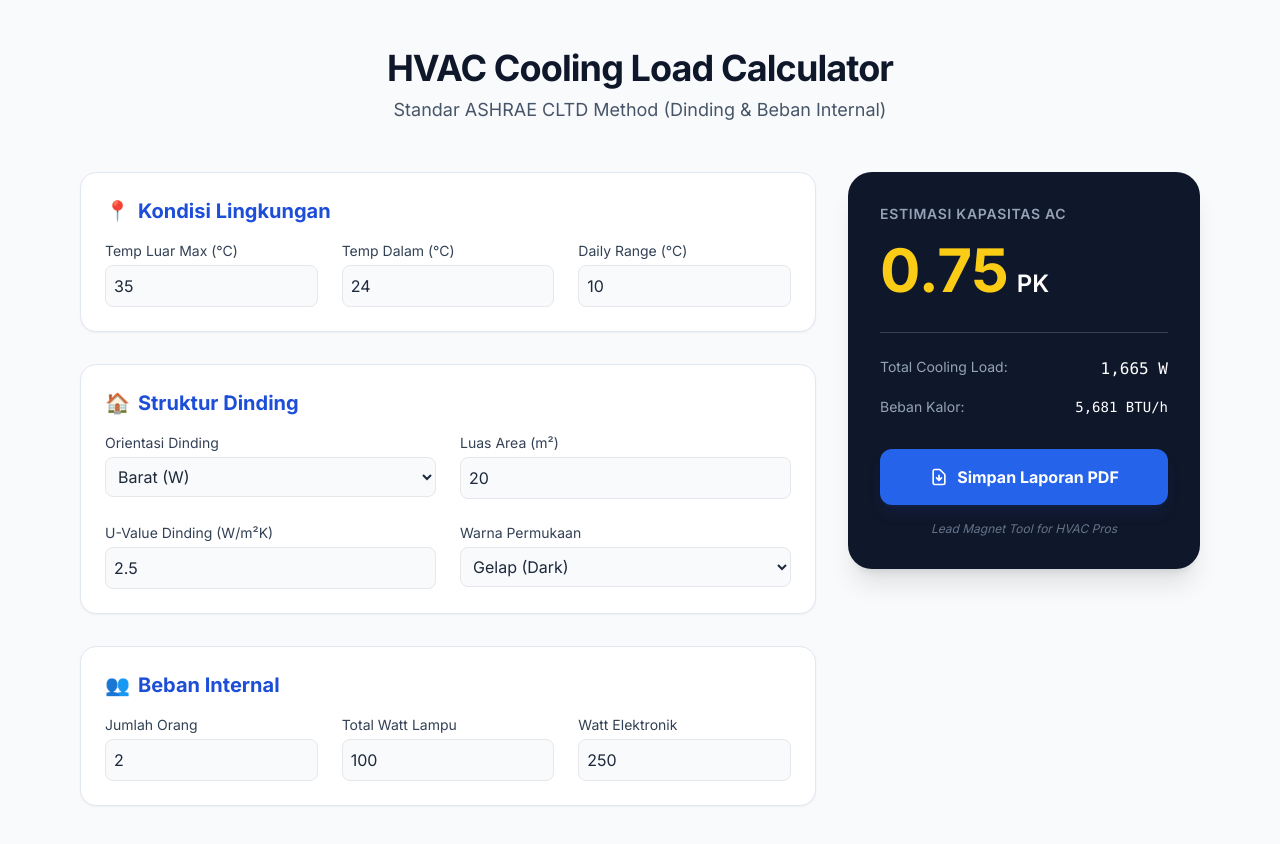
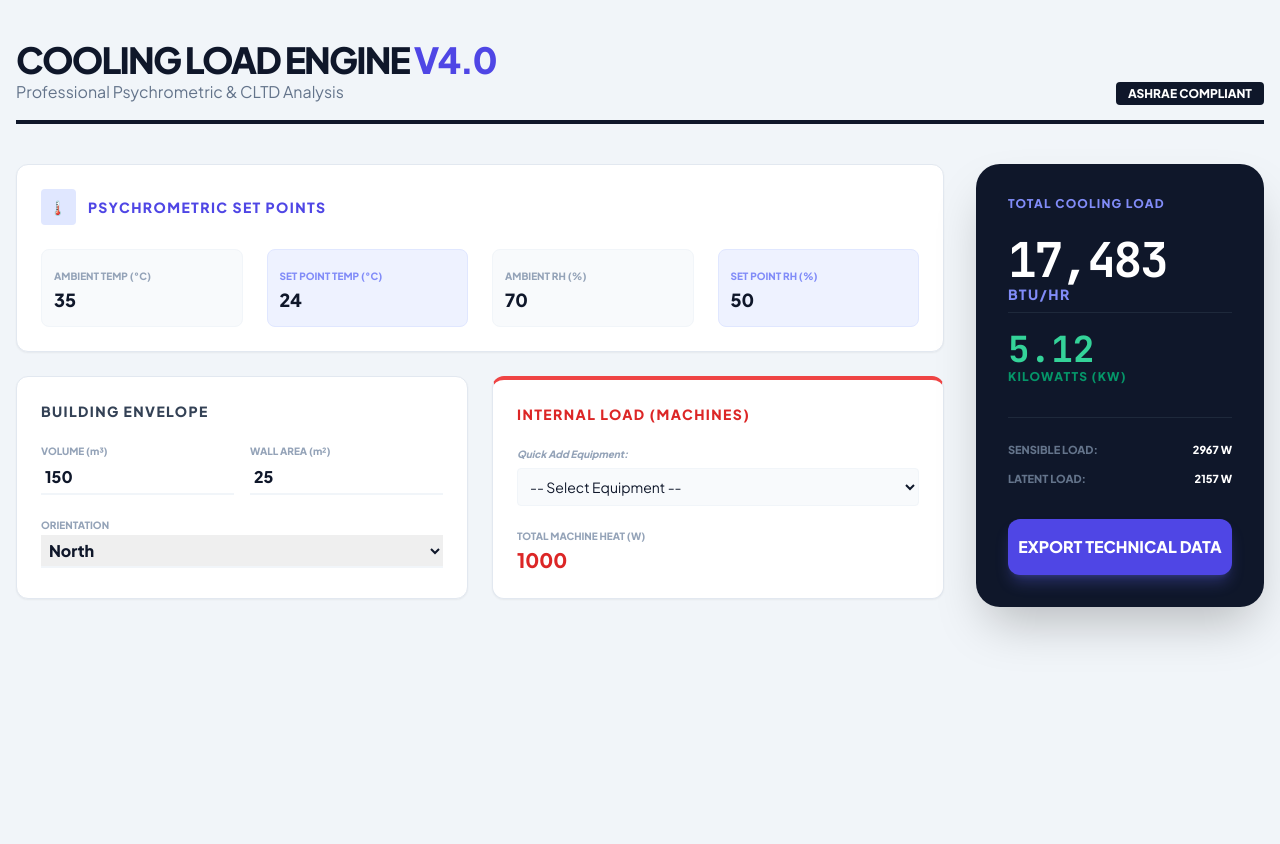
Before and after one commit to Jaykede/Kalkulator-HVAC, a plain HTML site: page index.html in a window 1280 px wide. After the commit the page ends 800 px from the top, so only its background shows below. Drawn offline with nearby package versions, Linux system fonts and the light colour scheme.

Commit message:
Update index.html

```diff
--- a/index.html
+++ b/index.html
@@ -3,221 +3,220 @@
 <head>
     <meta charset="UTF-8">
     <meta name="viewport" content="width=device-width, initial-scale=1.0">
-    <title>HVAC Precision Pro - CLTD Calculator</title>
-
+    <title>HVAC Industrial Engine v4.0</title>
     <script src="https://cdn.tailwindcss.com"></script>
     <script src="https://cdnjs.cloudflare.com/ajax/libs/jspdf/2.5.1/jspdf.umd.min.js"></script>
-
     <style>
-        @import url('https://fonts.googleapis.com/css2?family=Inter:wght@300;400;600;700&display=swap');
-        body { font-family: 'Inter', sans-serif; }
+        @import url('https://fonts.googleapis.com/css2?family=JetBrains+Mono:wght@400;700&family=Plus+Jakarta+Sans:wght@400;600;800&display=swap');
+        body { font-family: 'Plus Jakarta Sans', sans-serif; }
+        .mono { font-family: 'JetBrains Mono', monospace; }
     </style>
 </head>
-<body class="bg-slate-50 text-slate-800">
+<body class="bg-slate-100 text-slate-900">
 
-    <div class="max-w-6xl mx-auto px-4 py-12">
-        <header class="text-center mb-12">
-            <h1 class="text-4xl font-extrabold text-slate-900 tracking-tight">HVAC Cooling Load Calculator</h1>
-            <p class="text-lg text-slate-600 mt-2">Standar ASHRAE CLTD Method (Dinding & Beban Internal)</p>
+    <div class="max-w-7xl mx-auto px-4 py-10">
+        <header class="mb-10 flex flex-col md:flex-row justify-between items-end border-b-4 border-slate-900 pb-4">
+            <div>
+                <h1 class="text-4xl font-black tracking-tighter uppercase">Cooling Load Engine <span class="text-indigo-600">v4.0</span></h1>
+                <p class="text-slate-500 font-medium">Professional Psychrometric & CLTD Analysis</p>
+            </div>
+            <div class="text-right mt-4 md:mt-0">
+                <span class="bg-slate-900 text-white px-3 py-1 text-xs font-bold rounded">ASHRAE COMPLIANT</span>
+            </div>
         </header>
 
-        <div class="grid grid-cols-1 lg:grid-cols-3 gap-8">
+        <div class="grid grid-cols-1 lg:grid-cols-4 gap-8">
 
-            <div class="lg:col-span-2 space-y-8">
+            <div class="lg:col-span-3 space-y-6">
 
-                <div class="bg-white p-6 rounded-2xl shadow-sm border border-slate-200">
-                    <h2 class="text-xl font-bold mb-4 text-blue-700 flex items-center">
-                        <span class="mr-2">📍</span> Kondisi Lingkungan
+                <div class="bg-white p-6 rounded-xl shadow-sm border border-slate-200">
+                    <h2 class="text-sm font-black uppercase tracking-widest text-indigo-600 mb-6 flex items-center">
+                        <span class="bg-indigo-100 p-2 rounded mr-3">🌡️</span> Psychrometric Set Points
                     </h2>
-                    <div class="grid grid-cols-1 md:grid-cols-3 gap-6">
-                        <div>
-                            <label class="block text-sm font-medium text-slate-700">Temp Luar Max (°C)</label>
-                            <input type="number" id="tMax" value="35" oninput="updateCalculation()" class="w-full mt-1 p-2 bg-slate-50 border rounded-lg focus:ring-2 focus:ring-blue-500 outline-none">
+                    <div class="grid grid-cols-1 md:grid-cols-4 gap-6">
+                        <div class="bg-slate-50 p-3 rounded-lg border border-slate-100">
+                            <label class="text-[10px] font-bold text-slate-400 uppercase">Ambient Temp (°C)</label>
+                            <input type="number" id="tOut" value="35" oninput="updateCalculation()" class="w-full bg-transparent text-lg font-bold outline-none">
                         </div>
-                        <div>
-                            <label class="block text-sm font-medium text-slate-700">Temp Dalam (°C)</label>
-                            <input type="number" id="tIn" value="24" oninput="updateCalculation()" class="w-full mt-1 p-2 bg-slate-50 border rounded-lg focus:ring-2 focus:ring-blue-500 outline-none">
+                        <div class="bg-indigo-50 p-3 rounded-lg border border-indigo-100">
+                            <label class="text-[10px] font-bold text-indigo-400 uppercase">Set Point Temp (°C)</label>
+                            <input type="number" id="tIn" value="24" oninput="updateCalculation()" class="w-full bg-transparent text-lg font-bold outline-none">
                         </div>
-                        <div>
-                            <label class="block text-sm font-medium text-slate-700">Daily Range (°C)</label>
-                            <input type="number" id="dr" value="10" oninput="updateCalculation()" class="w-full mt-1 p-2 bg-slate-50 border rounded-lg focus:ring-2 focus:ring-blue-500 outline-none">
+                        <div class="bg-slate-50 p-3 rounded-lg border border-slate-100">
+                            <label class="text-[10px] font-bold text-slate-400 uppercase">Ambient RH (%)</label>
+                            <input type="number" id="rhOut" value="70" oninput="updateCalculation()" class="w-full bg-transparent text-lg font-bold outline-none">
+                        </div>
+                        <div class="bg-indigo-50 p-3 rounded-lg border border-indigo-100">
+                            <label class="text-[10px] font-bold text-indigo-400 uppercase">Set Point RH (%)</label>
+                            <input type="number" id="rhIn" value="50" oninput="updateCalculation()" class="w-full bg-transparent text-lg font-bold outline-none">
                         </div>
                     </div>
                 </div>
 
-                <div class="bg-white p-6 rounded-2xl shadow-sm border border-slate-200">
-                    <h2 class="text-xl font-bold mb-4 text-blue-700 flex items-center">
-                        <span class="mr-2">🏠</span> Struktur Dinding
-                    </h2>
                 <div class="grid grid-cols-1 md:grid-cols-2 gap-6">
-                        <div>
-                            <label class="block text-sm font-medium text-slate-700">Orientasi Dinding</label>
-                            <select id="orientasi" onchange="updateCalculation()" class="w-full mt-1 p-2 bg-slate-50 border rounded-lg outline-none">
-                                <option value="North">Utara (N)</option>
-                                <option value="East">Timur (E)</option>
-                                <option value="West" selected>Barat (W)</option>
-                                <option value="South">Selatan (S)</option>
-                            </select>
+                    <div class="bg-white p-6 rounded-xl shadow-sm border border-slate-200">
+                        <h2 class="text-sm font-black uppercase tracking-widest text-slate-700 mb-4">Building Envelope</h2>
+                        <div class="space-y-4">
+                            <div class="flex gap-4">
+                                <div class="flex-1">
+                                    <label class="text-[10px] font-bold text-slate-400">VOLUME (m³)</label>
+                                    <input type="number" id="vol" value="150" oninput="updateCalculation()" class="w-full border-b-2 border-slate-100 p-1 outline-none focus:border-indigo-500 font-bold">
+                                </div>
+                                <div class="flex-1">
+                                    <label class="text-[10px] font-bold text-slate-400">WALL AREA (m²)</label>
+                                    <input type="number" id="wall" value="25" oninput="updateCalculation()" class="w-full border-b-2 border-slate-100 p-1 outline-none focus:border-indigo-500 font-bold">
+                                </div>
                             </div>
                             <div>
-                            <label class="block text-sm font-medium text-slate-700">Luas Area (m²)</label>
-                            <input type="number" id="area" value="20" oninput="updateCalculation()" class="w-full mt-1 p-2 bg-slate-50 border rounded-lg outline-none">
-                        </div>
-                        <div>
-                            <label class="block text-sm font-medium text-slate-700">U-Value Dinding (W/m²K)</label>
-                            <input type="number" id="uValue" value="2.5" step="0.1" oninput="updateCalculation()" class="w-full mt-1 p-2 bg-slate-50 border rounded-lg outline-none">
-                        </div>
-                        <div>
-                            <label class="block text-sm font-medium text-slate-700">Warna Permukaan</label>
-                            <select id="kColor" onchange="updateCalculation()" class="w-full mt-1 p-2 bg-slate-50 border rounded-lg outline-none">
-                                <option value="1.0">Gelap (Dark)</option>
-                                <option value="0.8">Medium</option>
-                                <option value="0.5">Terang (Light)</option>
+                                <label class="text-[10px] font-bold text-slate-400">ORIENTATION</label>
+                                <select id="orient" onchange="updateCalculation()" class="w-full border-b-2 border-slate-100 p-1 outline-none font-bold">
+                                    <option value="7">North</option>
+                                    <option value="12">East</option>
+                                    <option value="18">West</option>
+                                    <option value="13">South</option>
                                 </select>
                             </div>
                         </div>
                     </div>
 
-                <div class="bg-white p-6 rounded-2xl shadow-sm border border-slate-200">
-                    <h2 class="text-xl font-bold mb-4 text-blue-700 flex items-center">
-                        <span class="mr-2">👥</span> Beban Internal
-                    </h2>
-                    <div class="grid grid-cols-1 md:grid-cols-3 gap-6">
+                    <div class="bg-white p-6 rounded-xl shadow-sm border border-slate-200 border-t-4 border-t-red-500">
+                        <h2 class="text-sm font-black uppercase tracking-widest text-red-600 mb-4">Internal Load (Machines)</h2>
+                        <div class="space-y-4">
                             <div>
-                            <label class="block text-sm font-medium text-slate-700">Jumlah Orang</label>
-                            <input type="number" id="jmlOrang" value="2" oninput="updateCalculation()" class="w-full mt-1 p-2 bg-slate-50 border rounded-lg outline-none">
+                                <label class="text-[10px] font-bold text-slate-400 italic">Quick Add Equipment:</label>
+                                <select id="eqDb" onchange="addEq()" class="w-full mt-1 p-2 bg-slate-50 rounded text-sm outline-none border border-slate-100">
+                                    <option value="0">-- Select Equipment --</option>
+                                    <option value="250">PC Station (250W)</option>
+                                    <option value="1500">Industrial Machine (1.5kW)</option>
+                                    <option value="1200">Large Copier (1.2kW)</option>
+                                    <option value="500">Server Blade (500W)</option>
+                                </select>
                             </div>
                             <div>
-                            <label class="block text-sm font-medium text-slate-700">Total Watt Lampu</label>
-                            <input type="number" id="wattLampu" value="100" oninput="updateCalculation()" class="w-full mt-1 p-2 bg-slate-50 border rounded-lg outline-none">
+                                <label class="text-[10px] font-bold text-slate-400 uppercase">Total Machine Heat (W)</label>
+                                <input type="number" id="wattM" value="1000" oninput="updateCalculation()" class="w-full text-xl font-bold text-red-600 outline-none">
                             </div>
-                        <div>
-                            <label class="block text-sm font-medium text-slate-700">Watt Elektronik</label>
-                            <input type="number" id="wattAlat" value="250" oninput="updateCalculation()" class="w-full mt-1 p-2 bg-slate-50 border rounded-lg outline-none">
                         </div>
                     </div>
                 </div>
             </div>
 
-            <div class="space-y-6">
-                <div class="bg-slate-900 text-white p-8 rounded-3xl shadow-xl sticky top-8">
-                    <h3 class="text-slate-400 font-semibold uppercase tracking-wider text-sm">Estimasi Kapasitas AC</h3>
-                    <div class="mt-4 flex items-baseline gap-2">
-                        <span id="displayPK" class="text-6xl font-bold text-yellow-400">1.0</span>
-                        <span class="text-2xl font-semibold">PK</span>
+            <div class="lg:col-span-1 space-y-6">
+                <div class="bg-slate-900 p-8 rounded-3xl shadow-2xl text-white sticky top-6">
+                    <h3 class="text-xs font-bold text-indigo-400 uppercase tracking-widest mb-6">Total Cooling Load</h3>
+
+                    <div class="space-y-2 mb-8">
+                        <div class="flex flex-col">
+                            <span id="outBTU" class="text-5xl font-black mono tracking-tighter text-white">0.00</span>
+                            <span class="text-indigo-400 font-bold text-sm tracking-widest uppercase">BTU/hr</span>
                         </div>
-
-                    <div class="mt-8 space-y-4 border-t border-slate-700 pt-6">
-                        <div class="flex justify-between">
-                            <span class="text-slate-400 text-sm">Total Cooling Load:</span>
-                            <span class="font-mono"><span id="displayWatt">0</span> W</span>
-                        </div>
-                        <div class="flex justify-between text-sm">
-                            <span class="text-slate-400">Beban Kalor:</span>
-                            <span class="font-mono"><span id="displayBTU">0</span> BTU/h</span>
+                        <div class="pt-4 flex flex-col border-t border-slate-800">
+                            <span id="outKW" class="text-4xl font-black mono text-emerald-400">0.00</span>
+                            <span class="text-emerald-600 font-bold text-xs tracking-widest uppercase">KiloWatts (kW)</span>
                         </div>
                     </div>
 
-                    <button onclick="generatePDF()" class="w-full mt-8 bg-blue-600 hover:bg-blue-500 text-white font-bold py-4 rounded-xl transition duration-200 shadow-lg shadow-blue-900/20 flex items-center justify-center gap-2">
-                        <svg xmlns="http://www.w3.org/2000/svg" class="h-5 w-5" fill="none" viewBox="0 0 24 24" stroke="currentColor">
-                            <path stroke-linecap="round" stroke-linejoin="round" stroke-width="2" d="M12 10v6m0 0l-3-3m3 3l3-3m2 8H7a2 2 0 01-2-2V5a2 2 0 012-2h5.586a1 1 0 01.707.293l5.414 5.414a1 1 0 01.293.707V19a2 2 0 01-2 2z" />
-                        </svg>
-                        Simpan Laporan PDF
+                    <div class="space-y-3 text-[11px] font-bold uppercase text-slate-500 border-t border-slate-800 pt-6">
+                        <div class="flex justify-between">
+                            <span>Sensible Load:</span>
+                            <span id="resSens" class="text-white">0 W</span>
+                        </div>
+                        <div class="flex justify-between">
+                            <span>Latent Load:</span>
+                            <span id="resLat" class="text-white">0 W</span>
+                        </div>
+                    </div>
+
+                    <button onclick="generatePDF()" class="w-full mt-8 bg-indigo-600 hover:bg-indigo-500 text-white font-bold py-4 rounded-xl transition-all active:scale-95 shadow-lg shadow-indigo-500/30">
+                        EXPORT TECHNICAL DATA
                     </button>
-                    <p class="text-center text-xs text-slate-500 mt-4 italic">Lead Magnet Tool for HVAC Pros</p>
                 </div>
             </div>
         </div>
     </div>
 
     <script>
-        // Data Referensi ASHRAE Dasar (CLTD Jam 16:00)
-        const CLTD_BASE = { "North": 7, "East": 12, "West": 18, "South": 13 };
-        const LM_CORRECTION = 0.6; // Rata-rata wilayah tropis (Latitude rendah)
+        // Helper: Calculate Humidity Ratio (W) - Simplified Engineering Formula
+        function getHumRatio(T, RH) {
+            const P_sat = 0.61121 * Math.exp((17.67 * T) / (T + 243.5)); // kPa
+            const P_v = (RH / 100) * P_sat;
+            const W = 0.62198 * (P_v / (101.325 - P_v)); // kg/kg
+            return W;
+        }
+
+        function addEq() {
+            const val = parseFloat(document.getElementById('eqDb').value);
+            if(val > 0) {
+                document.getElementById('wattM').value = (parseFloat(document.getElementById('wattM').value) || 0) + val;
+                updateCalculation();
+                document.getElementById('eqDb').value = "0";
+            }
+        }
 
         function updateCalculation() {
-            // Get Inputs
-            const tMax = parseFloat(document.getElementById('tMax').value) || 0;
-            const tIn = parseFloat(document.getElementById('tIn').value) || 0;
-            const dr = parseFloat(document.getElementById('dr').value) || 0;
-            const area = parseFloat(document.getElementById('area').value) || 0;
-            const uValue = parseFloat(document.getElementById('uValue').value) || 0;
-            const orientasi = document.getElementById('orientasi').value;
-            const k = parseFloat(document.getElementById('kColor').value);
-            const jmlOrang = parseInt(document.getElementById('jmlOrang').value) || 0;
-            const wattLampu = parseFloat(document.getElementById('wattLampu').value) || 0;
-            const wattAlat = parseFloat(document.getElementById('wattAlat').value) || 0;
+            // Inputs
+            const tOut = parseFloat(document.getElementById('tOut').value);
+            const tIn = parseFloat(document.getElementById('tIn').value);
+            const rhOut = parseFloat(document.getElementById('rhOut').value);
+            const rhIn = parseFloat(document.getElementById('rhIn').value);
+            const volume = parseFloat(document.getElementById('vol').value);
+            const wallArea = parseFloat(document.getElementById('wall').value);
+            const cltdBase = parseFloat(document.getElementById('orient').value);
+            const wattMachine = parseFloat(document.getElementById('wattM').value);
 
-            // 1. Hitung CLTD Corr
-            const cltdBase = CLTD_BASE[orientasi];
-            const tAvg = tMax - (dr / 2);
-            const cltdCorr = ((cltdBase + LM_CORRECTION) * k) + (25.5 - tIn) + (tAvg - 29.4);
+            // 1. Psychrometric Values
+            const wOut = getHumRatio(tOut, rhOut);
+            const wIn = getHumRatio(tIn, rhIn);
+            const deltaW = Math.max(0, wOut - wIn);
+            const deltaT = tOut - tIn;
 
-            // 2. Hitung Beban (Watt)
-            const qDinding = uValue * area * cltdCorr;
-            const qOrang = (jmlOrang * 75) + (jmlOrang * 55); // Sensible + Latent
-            const qInternal = (wattLampu * 1.2) + wattAlat;
+            // 2. Sensible Load
+            const qWall = wallArea * 2.5 * (cltdBase + 12);
+            const lsInf = (volume * 1.0) / 3.6; // 1.0 ACH
+            const qInfSens = 1.21 * lsInf * deltaT;
+            const qInternalSens = wattMachine + (3 * 75); // 3 people as default
 
-            const totalWatt = qDinding + qOrang + qInternal;
+            const totalSensible = qWall + qInfSens + qInternalSens;
+
+            // 3. Latent Load (Infiltration + People)
+            // Rumus: Ql = 3010 * L/s * deltaW
+            const qInfLat = 3010 * lsInf * deltaW;
+            const qPeopleLat = 3 * 55; // Latent from people
+
+            const totalLatent = qInfLat + qPeopleLat;
+
+            // 4. Totals
+            const totalWatt = totalSensible + totalLatent;
             const totalBTU = totalWatt * 3.412;
+            const totalKW = totalWatt / 1000;
 
-            // 3. PK Logic
-            let pk = "0.5";
-            if (totalBTU > 5000) pk = "0.75";
-            if (totalBTU > 7000) pk = "1.0";
-            if (totalBTU > 9000) pk = "1.5";
-            if (totalBTU > 12000) pk = "2.0";
-            if (totalBTU > 18000) pk = "2.5+";
-
-            // 4. Update UI
-            document.getElementById('displayWatt').innerText = Math.round(totalWatt).toLocaleString();
-            document.getElementById('displayBTU').innerText = Math.round(totalBTU).toLocaleString();
-            document.getElementById('displayPK').innerText = pk;
+            // Update UI
+            document.getElementById('outBTU').innerText = Math.round(totalBTU).toLocaleString();
+            document.getElementById('outKW').innerText = totalKW.toFixed(2);
+            document.getElementById('resSens').innerText = Math.round(totalSensible) + " W";
+            document.getElementById('resLat').innerText = Math.round(totalLatent) + " W";
         }
 
         async function generatePDF() {
             const { jsPDF } = window.jspdf;
             const doc = new jsPDF();
 
-            // Ambil data terbaru dari UI
-            const watt = document.getElementById('displayWatt').innerText;
-            const btu = document.getElementById('displayBTU').innerText;
-            const pk = document.getElementById('displayPK').innerText;
-            const orientasi = document.getElementById('orientasi').value;
+            doc.setFont("courier", "bold");
+            doc.text("HVAC LOAD CALCULATION SHEET - V4.0", 10, 20);
+            doc.setFontSize(10);
+            doc.text("--------------------------------------------------", 10, 25);
+            doc.text(`SET POINT: ${document.getElementById('tIn').value}C / ${document.getElementById('rhIn').value}% RH`, 10, 35);
+            doc.text(`AMBIENT  : ${document.getElementById('tOut').value}C / ${document.getElementById('rhOut').value}% RH`, 10, 42);
+            doc.text("--------------------------------------------------", 10, 48);
+            doc.text(`SENSIBLE LOAD : ${document.getElementById('resSens').innerText}`, 10, 60);
+            doc.text(`LATENT LOAD   : ${document.getElementById('resLat').innerText}`, 10, 67);
+            doc.setFontSize(14);
+            doc.text(`TOTAL COOLING : ${document.getElementById('outBTU').innerText} BTU/h`, 10, 80);
+            doc.text(`TOTAL POWER   : ${document.getElementById('outKW').innerText} kW`, 10, 90);
 
-            // Styling PDF
-            doc.setFont("helvetica", "bold");
-            doc.text("HVAC COOLING LOAD REPORT", 105, 20, null, null, "center");
-
-            doc.setFontSize(10);
-            doc.setFont("helvetica", "normal");
-            doc.text(`Generated on: ${new Date().toLocaleString()}`, 20, 30);
-            doc.line(20, 32, 190, 32);
-
-            doc.setFontSize(12);
-            doc.text("Project Parameters:", 20, 45);
-            doc.text(`- Wall Orientation: ${orientasi}`, 25, 55);
-            doc.text(`- Surface Area: ${document.getElementById('area').value} m2`, 25, 62);
-            doc.text(`- Occupancy: ${document.getElementById('jmlOrang').value} People`, 25, 69);
-
-            doc.setFont("helvetica", "bold");
-            doc.text("Calculation Results:", 20, 85);
-            doc.text(`Total Cooling Load: ${watt} Watt`, 25, 95);
-            doc.text(`Cooling Capacity: ${btu} BTU/hr`, 25, 102);
-
-            doc.setFillColor(234, 179, 8); // Yellow color for recommendation
-            doc.rect(20, 110, 170, 15, 'F');
-            doc.setTextColor(0);
-            doc.text(`Recommended AC Capacity: ${pk} PK`, 105, 120, null, null, "center");
-
-            doc.setTextColor(150);
-            doc.setFontSize(8);
-            doc.text("Disclaimer: This is a preliminary calculation based on CLTD method. Consult with a professional engineer for final design.", 105, 280, null, null, "center");
-
-            doc.save(`HVAC-Report-${orientasi}.pdf`);
+            doc.save("Industrial-HVAC-Report.pdf");
         }
 
-        // Jalankan kalkulasi pertama kali saat load
         window.onload = updateCalculation;
     </script>
 </body>
```
Lines whose indentation alone changed are shown as unchanged.
